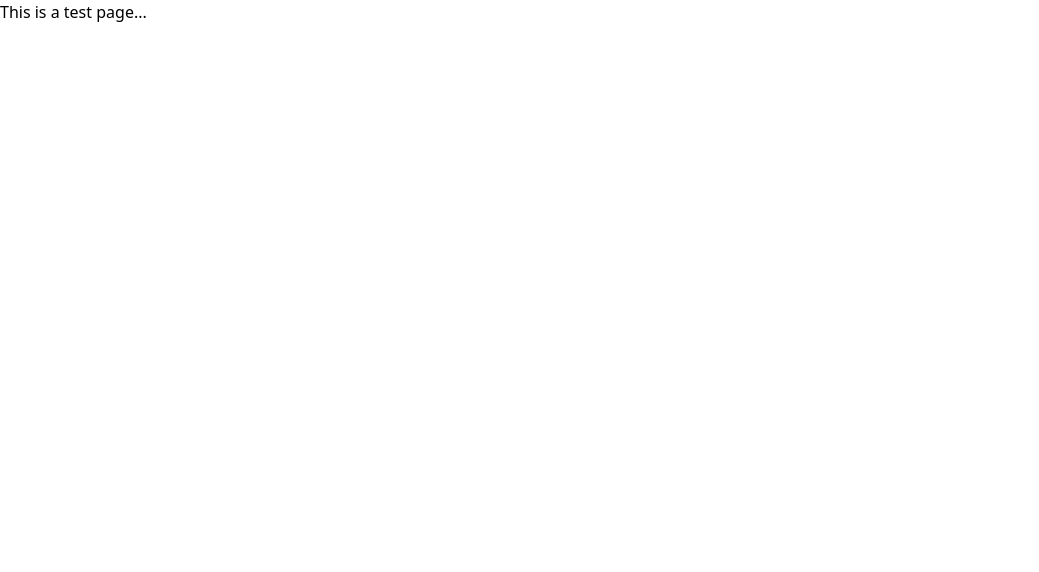
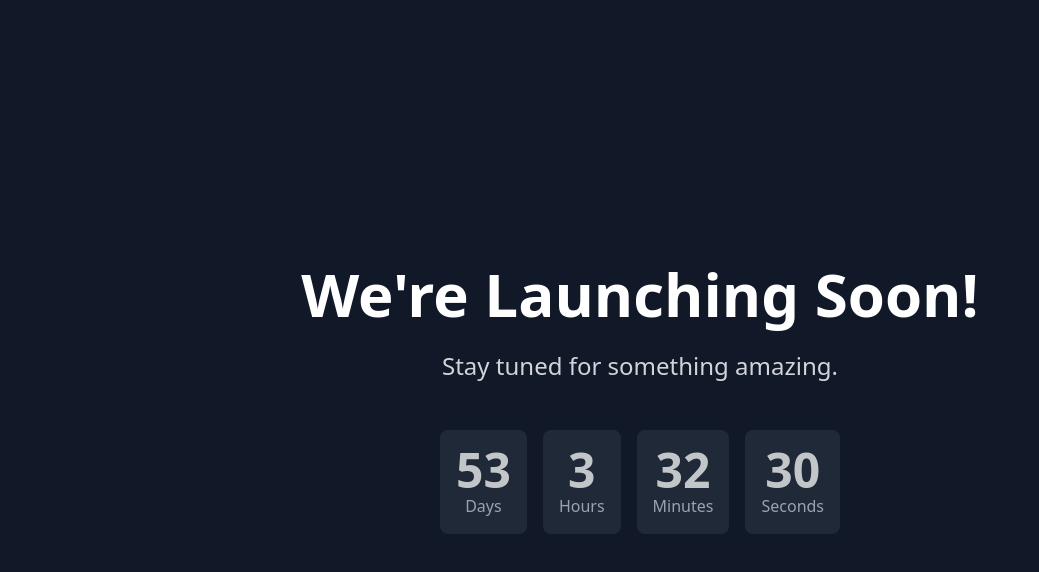
Before and after one commit to innonex-us/innonexus, a Next.js app: page / in a window 1280 px wide. Shown: the top 572 px of the page, without its empty margins (0-1039 px from the left). Built offline with nearby package versions, Linux system fonts and the light colour scheme.

Commit message:
feat: implement countdown timer for upcoming launch page

```diff
--- a/app/page.tsx
+++ b/app/page.tsx
@@ -1,11 +1,54 @@
-import React from 'react';
+"use client";
+import { useState, useEffect } from "react";
 
-const page = () => {
+export default function UpcomingPage() {
+  const targetDate = new Date("2024-12-31T23:59:59").getTime(); // Adjust date as needed
+  const [timeLeft, setTimeLeft] = useState(targetDate - new Date().getTime());
+
+  useEffect(() => {
+    const interval = setInterval(() => {
+      setTimeLeft(targetDate - new Date().getTime());
+    }, 1000);
+
+    return () => clearInterval(interval);
+  }, [targetDate]);
+
+  const getTimeUnits = (time: number) => {
+    const days = Math.floor(time / (1000 * 60 * 60 * 24));
+    const hours = Math.floor((time % (1000 * 60 * 60 * 24)) / (1000 * 60 * 60));
+    const minutes = Math.floor((time % (1000 * 60 * 60)) / (1000 * 60));
+    const seconds = Math.floor((time % (1000 * 60)) / 1000);
+    return { days, hours, minutes, seconds };
+  };
+
+  const { days, hours, minutes, seconds } = getTimeUnits(timeLeft);
+
   return (
-    <div>
-      This is a test page...
+    <div className="flex flex-col items-center justify-center min-h-screen bg-gray-900 text-white px-4">
+      <h1 className="text-4xl md:text-6xl font-bold mb-6 animate-bounce">
+        We're Launching Soon!
+      </h1>
+      <p className="text-xl md:text-2xl mb-12 text-gray-300">
+        Stay tuned for something amazing.
+      </p>
+      <div className="flex space-x-4 text-center">
+        <div className="bg-gray-800 p-4 rounded-lg">
+          <p className="text-5xl font-bold animate-pulse">{days}</p>
+          <span className="text-gray-400">Days</span>
+        </div>
+        <div className="bg-gray-800 p-4 rounded-lg">
+          <p className="text-5xl font-bold animate-pulse">{hours}</p>
+          <span className="text-gray-400">Hours</span>
+        </div>
+        <div className="bg-gray-800 p-4 rounded-lg">
+          <p className="text-5xl font-bold animate-pulse">{minutes}</p>
+          <span className="text-gray-400">Minutes</span>
+        </div>
+        <div className="bg-gray-800 p-4 rounded-lg">
+          <p className="text-5xl font-bold animate-pulse">{seconds}</p>
+          <span className="text-gray-400">Seconds</span>
+        </div>
+      </div>
     </div>
   );
-};
-
-export default page;
+}
```
